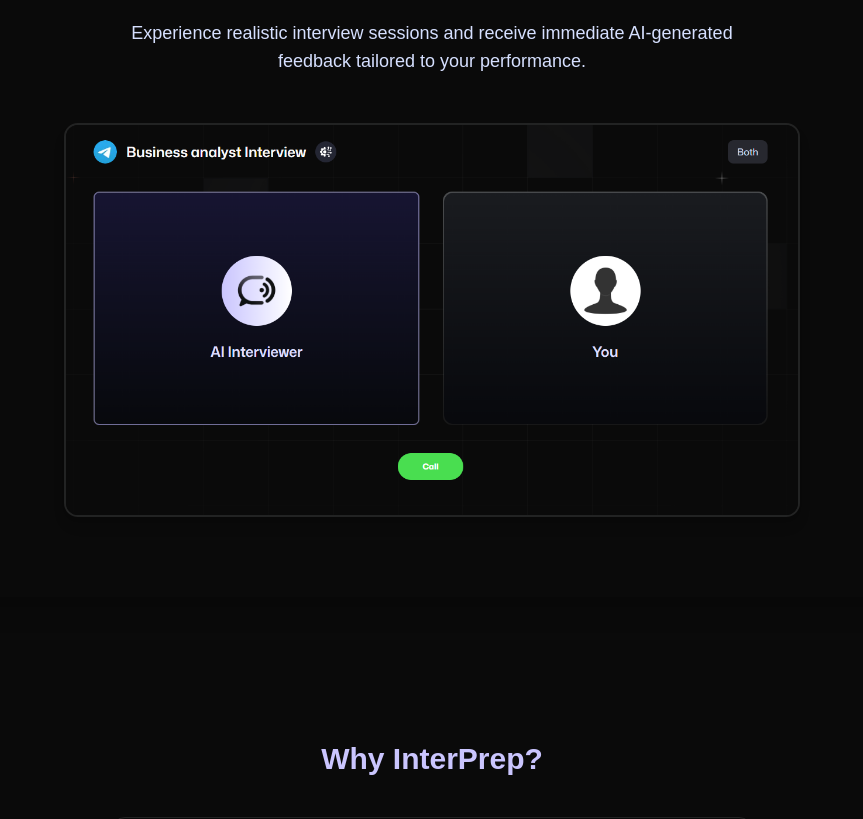
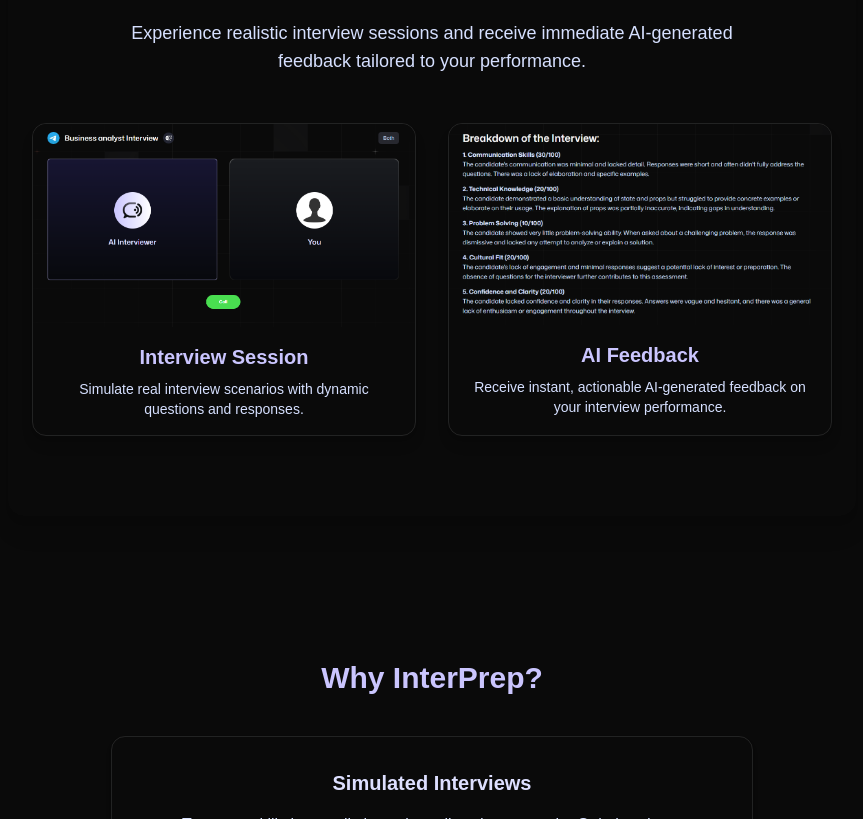
Before and after one commit to DanielGao04/Interprep, a Next.js app: page /home in a window 1280 px wide. Shown: the part 1360-2179 px from the top of the page, without its empty margins (208-1071 px from the left). Built offline with nearby package versions, Linux system fonts and the light colour scheme; a web font is replaced by a local one.

Commit message:
Refactor code structure for improved readability and maintainability

```diff
--- a/app/home/page.tsx
+++ b/app/home/page.tsx
@@ -63,15 +63,40 @@ const Home = () => {
           <p className="text-primary-400 text-lg mb-12 max-w-2xl mx-auto">
             Experience realistic interview sessions and receive immediate AI-generated feedback tailored to your performance.
           </p>
-          <div className="w-full flex justify-center">
-            <div className="w-full sm:w-11/12 md:w-4/5 lg:w-3/4 xl:w-2/3 relative">
+
+          <div className="flex flex-col sm:flex-row gap-8 justify-center">
+            {/* Card 1 */}
+            <div className="bg-primary-800 rounded-xl shadow-lg border border-primary-700 max-w-sm mx-auto">
               <Image
                 src="/interviewpreview.png"
                 alt="Live interview preview"
                 width={1200}
                 height={675}
-                className="rounded-xl w-full h-auto object-cover border-2 border-primary-700 shadow-lg shadow-primary-800/40 transition-transform duration-300 hover:scale-105"
+                className="rounded-t-xl w-full h-auto object-cover"
               />
+              <div className="p-4 text-primary-200">
+                <h3 className="text-xl font-semibold mb-2">Interview Session</h3>
+                <p className="text-primary-400 text-sm">
+                  Simulate real interview scenarios with dynamic questions and responses.
+                </p>
+              </div>
+            </div>
+
+            {/* Card 2 */}
+            <div className="bg-primary-800 rounded-xl shadow-lg border border-primary-700 max-w-sm mx-auto">
+              <Image
+                src="/feedback preview.png"
+                alt="AI feedback preview"
+                width={1200}
+                height={675}
+                className="rounded-t-xl w-full h-auto object-cover"
+              />
+              <div className="p-4 text-primary-200">
+                <h3 className="text-xl font-semibold mb-2">AI Feedback</h3>
+                <p className="text-primary-400 text-sm">
+                  Receive instant, actionable AI-generated feedback on your interview performance.
+                </p>
+              </div>
             </div>
           </div>
         </section>
```
Also changed, not shown: public/feedback preview.PNG (added).
